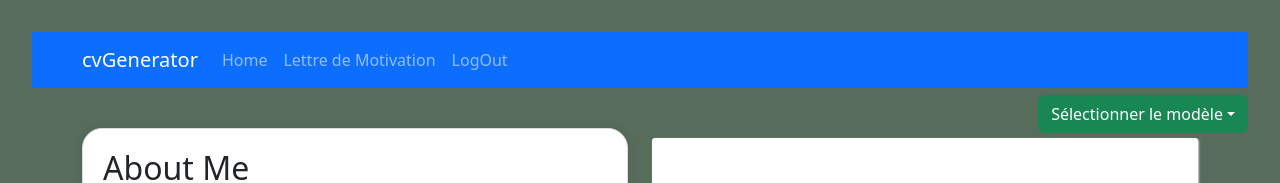
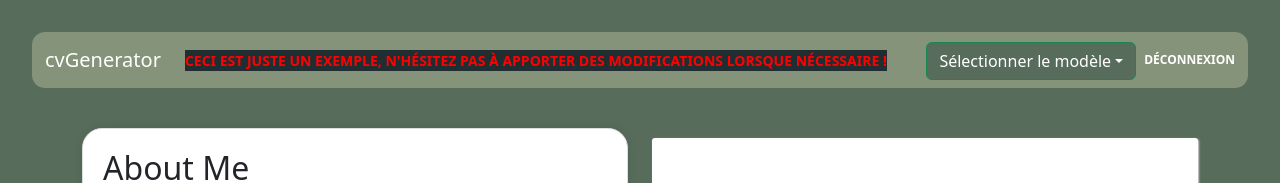
Before and after one commit to GabrielMenezesSilva/cvGenerator, a React (Vite) app: page /cv in a window 1280 px wide. Shown: the top 183 px of the page. Built offline with nearby package versions, Linux system fonts and the light colour scheme; no server answers; sample sign-in values are in the browser's storage.

Commit message:
Atualizaçao do navBar com o DropDown

```diff
--- a/src/components/curriculum.jsx
+++ b/src/components/curriculum.jsx
@@ -72,28 +72,33 @@ function Curriculum() {
 
   return (
     <>
-      <Navbar bg="primary" data-bs-theme="dark">
-        <Container>
-          <Navbar.Brand href="#home">cvGenerator</Navbar.Brand>
-          <Nav className="me-auto">
-            <Nav.Link href="#home">Home</Nav.Link>
-            <Nav.Link href="#features">Lettre de Motivation</Nav.Link>
-            <Nav.Link onClick={logOut}>LogOut</Nav.Link>
-          </Nav>
-        </Container>
-      </Navbar>
 
-      <Dropdown onSelect={handleSelect}>
-        <Dropdown.Toggle variant="success" id="dropdown-basic">
+
+<Navbar style={{ backgroundColor: '#85937a', color: '#202e32', textDecoration: 'none',padding:'5px', borderRadius:"13px" , width: '100%' }} expand="lg" className="navbar-dark w-100 fluid">
+  <Navbar.Brand style={{padding:"8px"}}>cvGenerator</Navbar.Brand>
+  <Navbar.Toggle aria-controls="basic-navbar-nav" />
+  <Navbar.Collapse id="basic-navbar-nav">
+    <Nav className="me-auto">
+      {/* <Nav.Link href="#features">Lettre de Motivation</Nav.Link> */}
+      <span id="span-navBar">Ceci est juste un exemple, n'hésitez pas à apporter des modifications lorsque nécessaire !</span>
+    </Nav>
+    <Nav className="ms-auto">
+      <Dropdown onSelect={handleSelect} style={{marginBottom:"10px", display:"flex",
+        justifyContent:"center", alignItems:"center", width:"100%", marginTop:"20px"}}>
+        <Dropdown.Toggle variant="success" id="dropdown-basic" style={{textAlign:"center", backgroundColor:"#586c5c", marginBottom:"15px", alignItems:"center"}}>
           {selectedItem === null ? "Sélectionner le modèle" : selectedItem}
         </Dropdown.Toggle>
-
-        <Dropdown.Menu>
+        <Dropdown.Menu style={{textAlign:"center", backgroundColor:"#a9af90", display:"row", alignItems:"center",}}>
           <Dropdown.Item eventKey="Template 1">Template 1</Dropdown.Item>
           <Dropdown.Item eventKey="Template 2">Template 2</Dropdown.Item>
         </Dropdown.Menu>
       </Dropdown>
-
+      <Nav.Link onClick={logOut} style={{color:"white", textTransform:"uppercase",
+        fontSize:"12px", fontWeight:"bold", backgroundColor:"#85937a", borderRadius:"13px"
+        }}>Déconnexion</Nav.Link>
+    </Nav>
+  </Navbar.Collapse>
+</Navbar>
       <Container>
         <Row>
           <Col>
--- a/src/components/style.css
+++ b/src/components/style.css
@@ -18,6 +18,9 @@ body {
   width: 100%;
   height: 100%;
   z-index: -1;
+}
+.navbar-dark{
+  color: #000;
 }
 
 h2 {
@@ -250,6 +253,27 @@ input[type="submit"]:hover {
   margin-top: 7px;
 }
 
+#span-navBar{
+  color: red;
+  font-weight: bold;
+  font-size: 14px;
+  background-color: #202e32;
+  text-transform: uppercase;
+}
+
+/* .fas ,
+.fa-sign-out-alt{
+  font-size: 18px;
+  padding-right: 10px;
+  background-color:#a9af90 ;
+  border-color: #a9af90;
+  color: #202e32;
+  border-radius: 5px;
+  margin-left: 10px;
+  margin-top: 5px;
+
+} */
+
 /* -------template2*/
 
 body {
```
